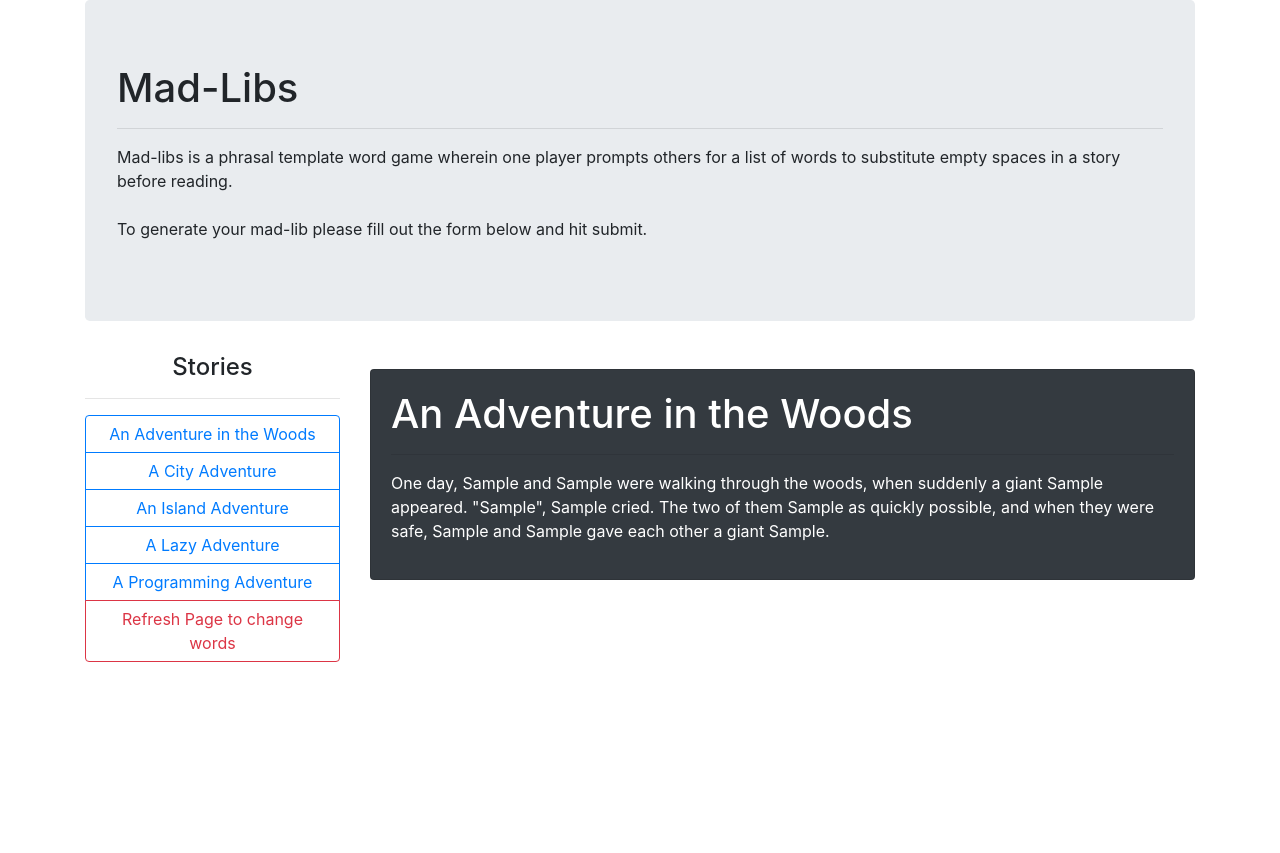
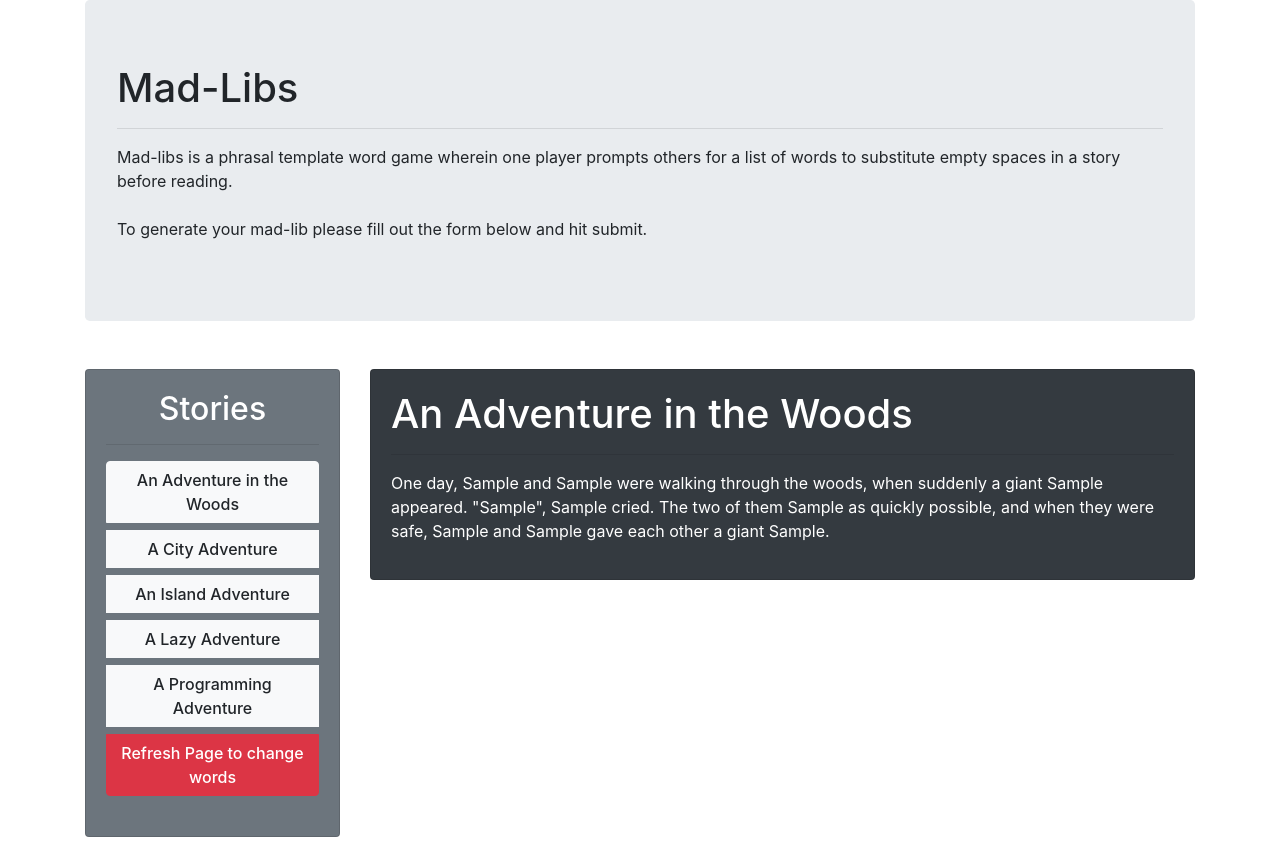
Before and after one commit to Patrick-Dolan/mad-libsV2, a plain HTML site: page index.html in a window 1280 px wide. Both pictures are taken after typing "Sample", "Sample", "Sample", "Sample", "Sample", "Sample" into the empty fields and a click on the button "Show me the story". Before the commit the page ends 800 px from the top, so only its background shows below. Drawn offline with Linux system fonts and the light colour scheme.

Commit message:
change h4 in story switch section to h2. Changed styling of h4 to h2 in styles.css. Add switch story buttons section to a card and styled in in bootstrap secondary. Changed font weight and hover colors to make stories more visible

```diff
--- a/css/styles.css
+++ b/css/styles.css
@@ -5,6 +5,15 @@
   margin-top: 1em;
   margin-bottom: 1em;
 }
-h4 {
+h2 {
   text-align: center;
 }
+#storySelector .btn {
+  margin-bottom: .5em;
+  font-weight: 500;
+}
+.btn-light:hover {
+  color: #212529;
+  background-color: #b1b1b1;
+  border-color: #007bff;
+}
--- a/index.html
+++ b/index.html
@@ -80,16 +80,18 @@
     <div class="row">
       <!-- Switch Story section-->
       <div class="col-md-3">
-        <div id="switchStoryGroup">
-          <h4>Stories</h4>
-          <hr>
-          <div class="btn-group-vertical btn-block">
-            <button type="button" class="btn btn-outline-primary" id="story1Switch">An Adventure in the Woods</button>
-            <button type="button" class="btn btn-outline-primary" id="story2Switch">A City Adventure</button>
-            <button type="button" class="btn btn-outline-primary" id="story3Switch">An Island Adventure</button>
-            <button type="button" class="btn btn-outline-primary" id="story4Switch">A Lazy Adventure</button>
-            <button type="button" class="btn btn-outline-primary" id="story5Switch">A Programming Adventure</button>
-            <button type="button" class="btn btn-outline-danger" id="refreshPageButton">Refresh Page to change words</button>
+        <div class="card text-white bg-secondary"id="switchStoryGroup">
+          <div class="card-body">
+            <h2 class="card-title">Stories</h3=2>
+            <hr>
+            <div class="btn-group-vertical btn-block" id="storySelector">
+              <button type="button" class="btn btn-light" id="story1Switch">An Adventure in the Woods</button>
+              <button type="button" class="btn btn-light" id="story2Switch">A City Adventure</button>
+              <button type="button" class="btn btn-light" id="story3Switch">An Island Adventure</button>
+              <button type="button" class="btn btn-light" id="story4Switch">A Lazy Adventure</button>
+              <button type="button" class="btn btn-light" id="story5Switch">A Programming Adventure</button>
+              <button type="button" class="btn btn-danger" id="refreshPageButton">Refresh Page to change words</button>
+            </div>
           </div>
         </div>
       </div>
```
